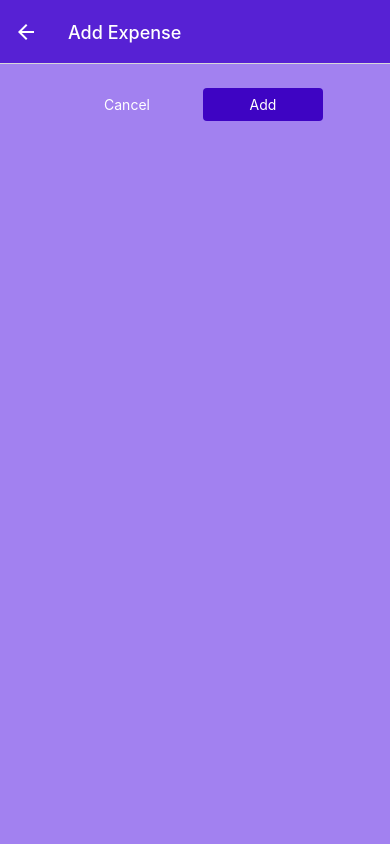
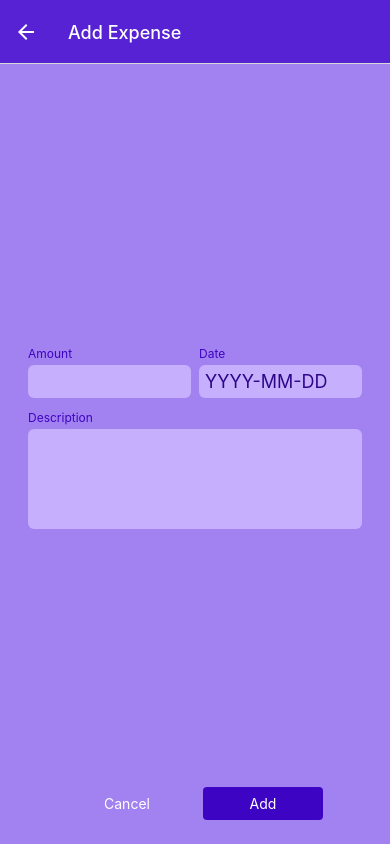
Before and after one commit to parmarayushi/expense-tracker-app, a React Native app: screen /ManageExpense in a window 390 px wide. Built offline with nearby package versions, Linux system fonts and the light colour scheme.

Commit message:
feat: build a custom input component and created form using it, configure the input elements and added styles to the form.

```diff
--- /dev/null
+++ b/components/ManageExpense/ExpenseForm.js
@@ -0,0 +1,49 @@
+import { StyleSheet, View } from "react-native";
+import Input from "./Input";
+
+export default function ExpenseForm() {
+  function amountChangeHandler() {}
+  return (
+    <View style={styles.formContainer}>
+      <View style={styles.inputRow}>
+        <Input
+          label="Amount"
+          textInputConfig={{
+            keyboardType: "decimal-pad",
+            onChangeText: amountChangeHandler,
+          }}
+          style={styles.rowInput}
+        />
+        <Input
+          label="Date"
+          textInputConfig={{
+            placeholder: "YYYY-MM-DD",
+            maxLength: 10,
+            onChangeText: () => {},
+          }}
+          style={styles.rowInput}
+        />
+      </View>
+      <Input
+        label="Description"
+        textInputConfig={{
+          multiline: true,
+        }}
+      />
+    </View>
+  );
+}
+
+const styles = StyleSheet.create({
+  formContainer: {
+    flex: 1,
+    justifyContent: "center",
+  },
+  inputRow: {
+    flexDirection: "row",
+    justifyContent: "space-between",
+  },
+  rowInput: {
+    flex: 1,
+  },
+});
--- /dev/null
+++ b/components/ManageExpense/Input.js
@@ -0,0 +1,39 @@
+import { StyleSheet, Text, TextInput, View } from "react-native";
+import { GlobalStyles } from "../../constants/styles";
+
+export default function Input({ label, textInputConfig, style }) {
+  let inputStyles = [styles.input];
+  if (textInputConfig && textInputConfig.multiline) {
+    inputStyles.push(styles.inputMultiline);
+  }
+
+  return (
+    <View style={[styles.inputContainer, style]}>
+      <Text style={styles.label}>{label}</Text>
+      <TextInput style={inputStyles} {...textInputConfig} />
+    </View>
+  );
+}
+
+const styles = StyleSheet.create({
+  inputContainer: {
+    marginHorizontal: 4,
+    marginVertical: 6,
+  },
+  label: {
+    fontSize: 12,
+    color: GlobalStyles.colors.primary500,
+    marginBottom: 4,
+  },
+  input: {
+    backgroundColor: GlobalStyles.colors.primary100,
+    color: GlobalStyles.colors.primary700,
+    padding: 6,
+    borderRadius: 6,
+    fontSize: 18,
+  },
+  inputMultiline: {
+    minHeight: 100,
+    textAlignVertical: "top",
+  },
+});
--- a/screens/ManageExpense.js
+++ b/screens/ManageExpense.js
@@ -1,5 +1,6 @@
 import { useContext, useLayoutEffect } from "react";
 import { StyleSheet, View } from "react-native";
+import ExpenseForm from "../components/ManageExpense/ExpenseForm";
 import { GlobalStyles } from "../constants/styles";
 import { ExpenseContext } from "../store/expensesContext";
 import Button from "../ui/Button";
@@ -43,6 +44,7 @@
 
   return (
     <View style={styles.container}>
+      <ExpenseForm />
       <View style={styles.buttonContainer}>
         <Button style={styles.button} mode="flat" onPress={cancelHandler}>
           Cancel
```
